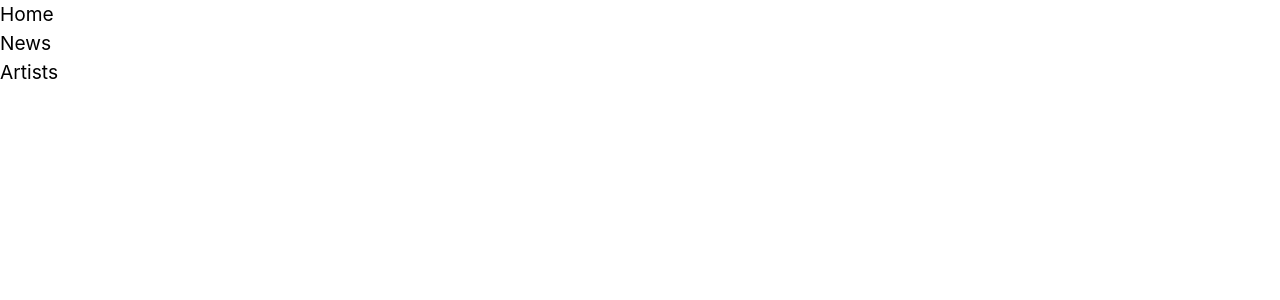
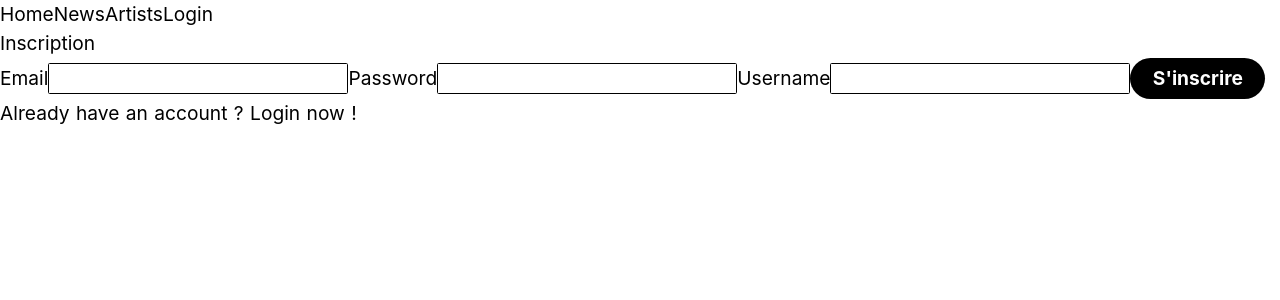
Before and after one commit to c-noblet/musik-news, a Nuxt app: page /register in a window 1280 px wide. Before the commit this address had no page. Shown: the top 300 px of the page. Built offline with nearby package versions, Linux system fonts and the light colour scheme.

Commit message:
Ajout de l'inscription et la connexion

```diff
--- a/assets/css/style.css
+++ b/assets/css/style.css
@@ -20,3 +20,9 @@ body {
   background-color: #fff;
   color: #000;
 }
+
+/* Form */
+input, textarea, select {
+  border: 1px solid black;
+  border-radius: 0.1rem;
+}
--- a/layouts/default.vue
+++ b/layouts/default.vue
@@ -1,7 +1,7 @@
 <template>
   <div>
     <nav>
-      <ul>
+      <ul class="flex flex-row">
         <li>
           <NuxtLink to="/">Home</NuxtLink>
         </li>
@@ -11,6 +11,10 @@
         <li>
           <NuxtLink to="/artists">Artists</NuxtLink>
         </li>
+        <li>
+          <button v-if="isAuth" @click="logout">Logout</button>
+          <NuxtLink v-else to="/login">Login</NuxtLink>
+        </li>
       </ul>
     </nav>
     <main>
@@ -18,6 +22,47 @@
     </main>
   </div>
 </template>
+
+<script>
+export default {
+  name: 'RootComponent',
+  data () {
+    return {
+      isAuth: null,
+      role: null,
+      user: null
+    }
+  },
+  methods: {
+    logout (e) {
+      this.$store.dispatch('auth/logout')
+        .then(() => {
+          this.$router.push('/login')
+          // TODO : add success flash message
+        })
+    }
+  },
+  created () {
+    this.isAuth = this.$store.getters['auth/getIsAuth']
+    this.role = this.$store.getters['auth/getRole']
+    this.user = this.$store.getters['auth/getUser']
+
+    this.unsubscribe = this.$store.subscribe((mutations) => {
+      console.log(mutations.payload)
+      if (mutations.type === 'auth/ISAUTH') {
+        this.isAuth = mutations.payload
+      } else if (mutations.type === 'auth/ROLE') {
+        this.role = mutations.payload
+      } else if (mutations.type === 'auth/USER') {
+        this.user = mutations.payload
+      }
+    })
+  },
+  beforeDestroy () {
+    this.unsubscribe()
+  }
+}
+</script>
 
 <style>
 html {
--- a/package.json
+++ b/package.json
@@ -17,6 +17,7 @@
     "core-js": "^3.9.1",
     "json-server": "^0.16.3",
     "json-server-auth": "^2.0.2",
+    "jwt-decode": "^3.1.2",
     "nuxt": "^2.15.3"
   },
   "devDependencies": {
--- /dev/null
+++ b/pages/login.vue
@@ -0,0 +1,38 @@
+<template>
+  <div>
+    <h1> Login </h1>
+    <label>Email</label>
+    <input v-model="email" value="valentin.gimonnet18@gmail.com"/>
+    <label>Password</label>
+    <input type="password" v-model="password" value="Admin123*"/>
+    <button @click="submitForm" class="btn">Se connecter</button>
+
+    <p>
+      Didn't have any account yet ? <NuxtLink to="/register">Register now !</NuxtLink>
+    </p>
+  </div>
+</template>
+
+<script>
+export default {
+  name: 'LoginPage',
+  data () {
+    return {
+      email: null,
+      password: null
+    }
+  },
+  methods: {
+    submitForm () {
+      this.$store.dispatch('auth/login', {
+        email: this.email,
+        password: this.password
+      })
+        .then((msg) => {
+          this.$router.push('/')
+          // TODO : add success flash message
+        })
+    }
+  }
+}
+</script>
--- /dev/null
+++ b/pages/register.vue
@@ -0,0 +1,41 @@
+<template>
+  <div>
+    <h1> Inscription </h1>
+    <label>Email</label>
+    <input v-model="email"/>
+    <label>Password</label>
+    <input type="password" v-model="password"/>
+    <label>Username</label>
+    <input v-model="username"/>
+    <button @click="submitForm" class="btn">S'inscrire</button>
+    <p>
+      Already have an account ? <NuxtLink to="/login">Login now !</NuxtLink>
+    </p>
+  </div>
+</template>
+
+<script>
+export default {
+  name: 'RegisterPage',
+  data () {
+    return {
+      email: null,
+      password: null,
+      username: null
+    }
+  },
+  methods: {
+    submitForm () {
+      this.$store.dispatch('auth/register', {
+        email: this.email,
+        password: this.password,
+        username: this.username
+      })
+        .then((msg) => {
+          this.$router.push('/')
+          // TODO : add success flash message
+        })
+    }
+  }
+}
+</script>
--- a/server/db.json
+++ b/server/db.json
@@ -48,6 +48,13 @@
       "email": "admin2@gmail.com",
       "password": "$2a$10$v4vUb8M0Igq4Xm/aX.RALOAv.BN0v3NIfp.SiDngdyLqIEnWC8AYK",
       "id": 8
+    },
+    {
+      "email": "valentin.gimonnet18@gmail.com",
+      "password": "$2a$10$1OVuEB8JljPVEkL.xtwaluejiwa6izZVj2HNW2h/.2gS/TbJ91RbO",
+      "username": "vgimonnet",
+      "role": "admin",
+      "id": 9
     }
   ],
   "news": [
@@ -95,8 +102,8 @@
     {
       "id": 1,
       "name": "Coldplay",
-      "origin": "Great Britain",
-      "avatar": "https://upload.wikimedia.org/wikipedia/commons/thumb/0/07/Coldplay_2017%2C_cropped_01.jpg/1024px-Coldplay_2017%2C_cropped_01.jpg",
+      "country": "Great Britain",
+      "avatar": "https://commons.wikimedia.org/wiki/Category:Coldplay#/media/File:Coldplay_2017,_cropped_01.jpg",
       "genreId": 1,
       "likes": 100310,
       "description": "Il est formé par l'auteur-compositeur-interprète Chris Martin et le guitariste Jon Buckland. Le bassiste Guy Berryman rejoint ensuite le groupe, avant que le batteur Will Champion ne vienne compléter le quatuor."
--- /dev/null
+++ b/store/auth.js
@@ -0,0 +1,105 @@
+import axios from 'axios'
+import jwtDecode from 'jwt-decode'
+
+export const state = () => {
+  /* eslint-disable */
+  return {
+    isAuth: null,
+    role: null,
+    user: null
+  }
+  /* eslint-enable */
+}
+
+export const getters = {
+  getIsAuth (state) {
+    return state.isAuth
+  },
+  getRole (state) {
+    return state.role
+  },
+  getUser (state) {
+    return state.user
+  }
+}
+
+export const mutations = {
+  ISAUTH (state, payload) {
+    state.isAuth = payload.data
+    console.log(state)
+  },
+  USER (state, payload) {
+    state.user = payload.data
+    console.log(state.user)
+  },
+  ROLE (state, payload) {
+    state.role = payload.data
+    console.log(state.role)
+  }
+}
+
+export const actions = {
+  async login (context, data) {
+    await axios.post('http://localhost:3000/login', {
+      email: data.email,
+      password: data.password
+    })
+      .then((response) => {
+        const { accessToken } = response.data
+
+        state.user = jwtDecode(accessToken)
+
+        // TODO : check err
+
+        localStorage.setItem('musik_news_token', accessToken)
+        localStorage.setItem('musik_news_user_id', state.user.sub)
+
+        return accessToken
+      })
+      .then(async (accessToken) => {
+        await context.commit('ISAUTH', true)
+        await context.commit('USER', state.user)
+        await axios.get(`http://localhost:3000/users/${state.user.sub}`, {
+          headers: {
+            Authorization: `Bearer ${accessToken}`
+          }
+        })
+          .then(async (response) => {
+            await context.commit('ROLE', response.data.role)
+          })
+      })
+  },
+  async register (context, data) {
+    const res = await axios.post('http://localhost:3000/register', {
+      email: data.email,
+      password: data.password,
+      username: data.username,
+      role: 'user' // default role for new user
+    })
+
+    console.log(res)
+    const { accessToken } = res.data
+
+    state.user = jwtDecode(accessToken)
+
+    await context.commit('ISAUTH', true)
+    await context.commit('USER', state.user)
+    await context.commit('ROLE', state.user.role)
+
+    console.log(state.user)
+    // TODO : check err
+
+    localStorage.setItem('musik_news_token', accessToken)
+    localStorage.setItem('musik_news_user_id', state.user.sub)
+
+    return 'success'
+  },
+  async logout (context) {
+    await context.commit('ISAUTH', false)
+    await context.commit('USER', false)
+    await context.commit('ROLE', false)
+
+    localStorage.removeItem('musik_news_token')
+    localStorage.removeItem('musik_news_user_id')
+  }
+}
```
Also changed, not shown: 1 other file (tests, documents, lock files or other folders).
